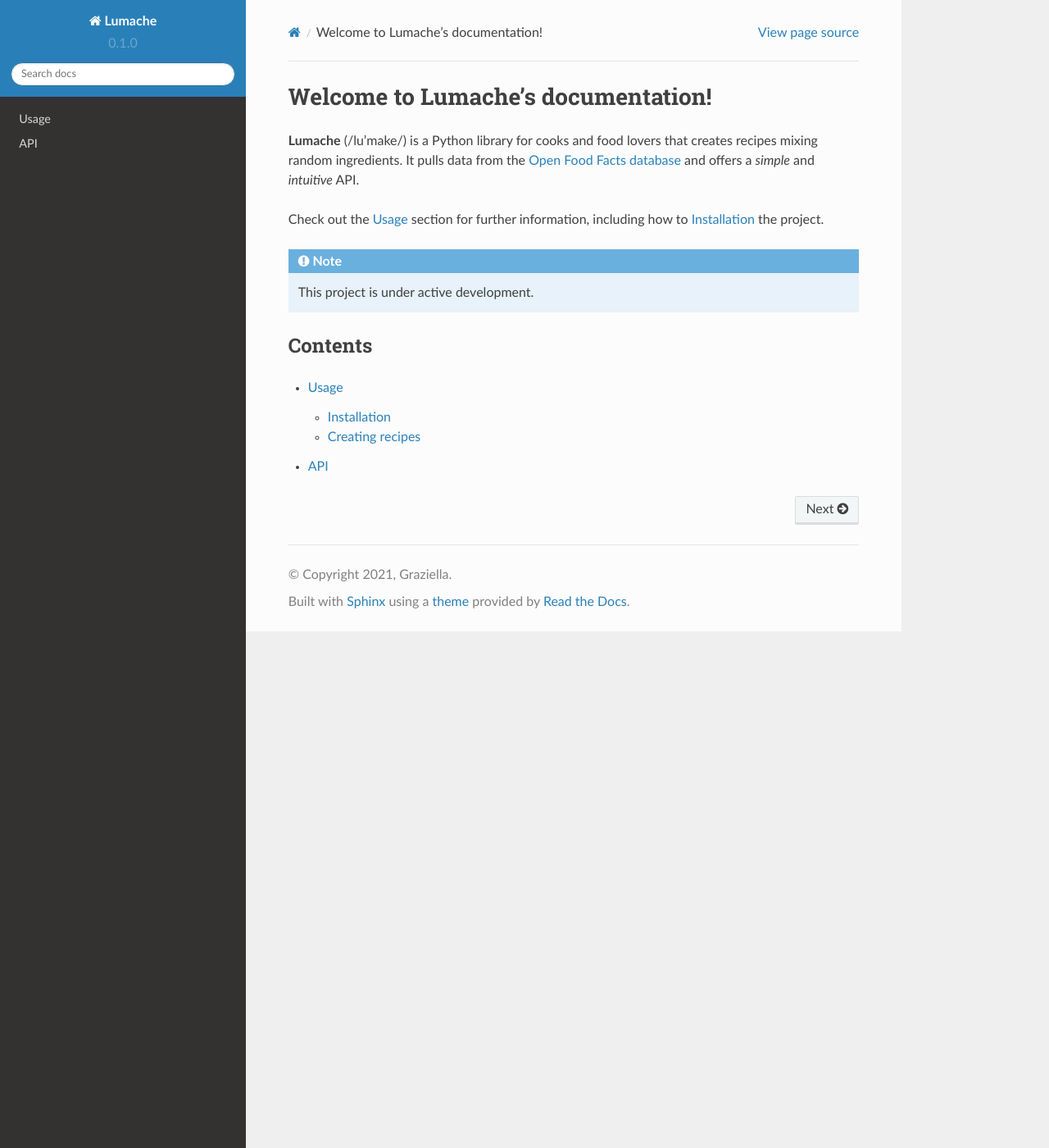
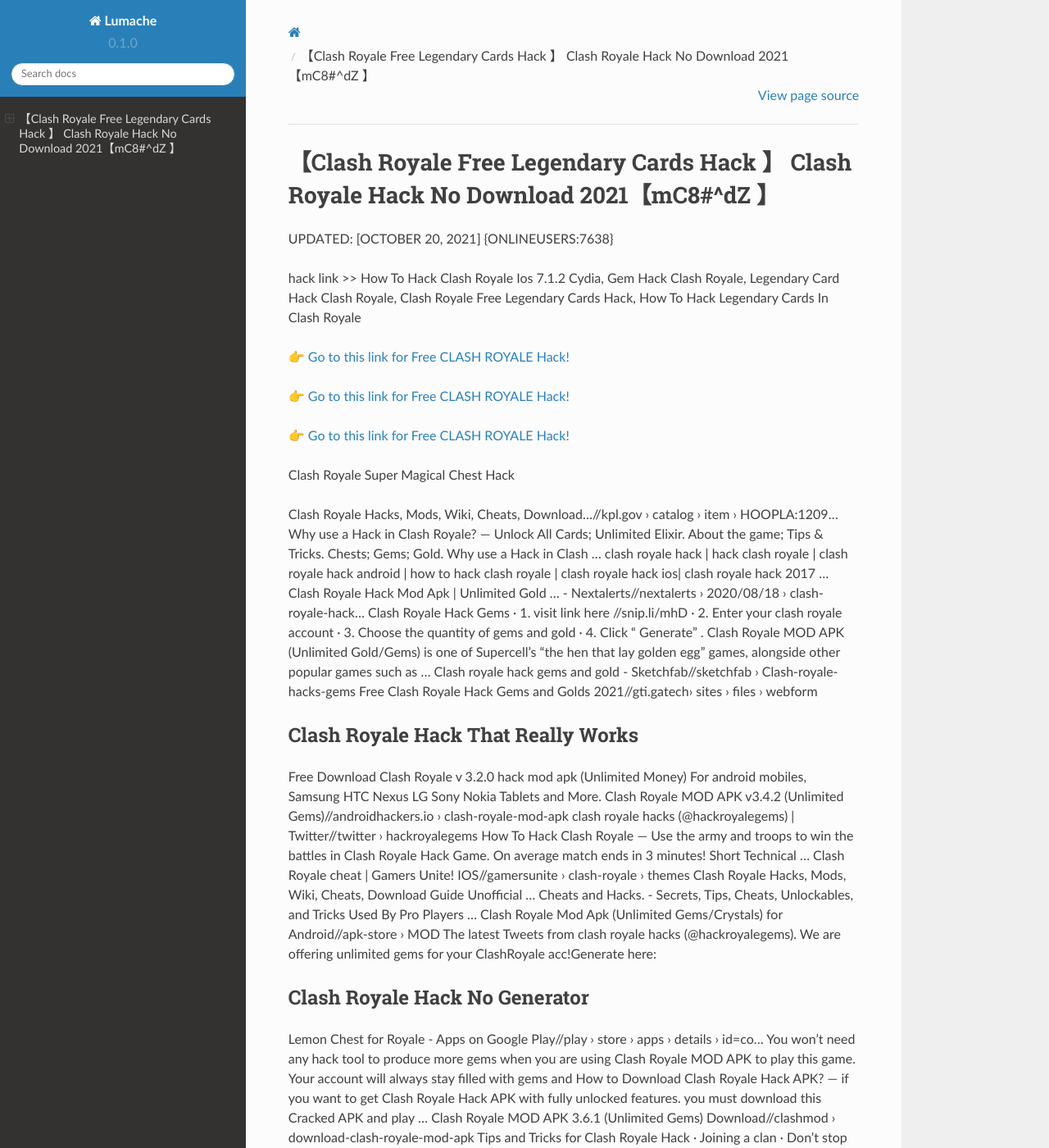
Before and after one commit to Charlenebgd/ClashRoyale33, a Sphinx documentation site: the page built from docs/source/index.rst, in a window 1280 px wide and 1400 px high. Shown: the whole window at 82% size. Built offline with Sphinx 7.4.7 and the Read the Docs theme 2.0.0, drawn with Linux system fonts in a browser that asks for light colours; some of the changed text lies outside the part shown.

Commit message:
Update index.rst

```diff
--- a/docs/source/index.rst
+++ b/docs/source/index.rst
@@ -1,22 +1,62 @@
-Welcome to Lumache's documentation!
-===================================
+【Clash Royale Free Legendary Cards Hack 】 Clash Royale Hack No Download 2021【mC8#^dZ 】
+==============================================================================
+UPDATED: [OCTOBER 20, 2021] {ONLINEUSERS:7638}
 
-**Lumache** (/lu'make/) is a Python library for cooks and food lovers
-that creates recipes mixing random ingredients.
-It pulls data from the `Open Food Facts database <https://world.openfoodfacts.org/>`_
-and offers a *simple* and *intuitive* API.
+hack link >> How To Hack Clash Royale Ios 7.1.2 Cydia, Gem Hack Clash Royale, Legendary Card Hack Clash Royale, Clash Royale Free Legendary Cards Hack, How To Hack Legendary Cards In Clash Royale
 
-Check out the :doc:`usage` section for further information, including
-how to :ref:`installation` the project.
+`👉 Go to this link for Free CLASH ROYALE Hack! <https://redirekt.in/yily1>`_
 
-.. note::
+`👉 Go to this link for Free CLASH ROYALE Hack! <https://redirekt.in/yily1>`_
 
-   This project is under active development.
+`👉 Go to this link for Free CLASH ROYALE Hack! <https://redirekt.in/yily1>`_
 
-Contents
---------
+Clash Royale Super Magical Chest Hack
 
-.. toctree::
 
-   usage
-   api
+Clash Royale Hacks, Mods, Wiki, Cheats, Download…//kpl.gov › catalog › item › HOOPLA:1209...
+Why use a Hack in Clash Royale? — Unlock All Cards; Unlimited Elixir. About the game; Tips & Tricks. Chests; Gems; Gold. Why use a Hack in Clash ...
+clash royale hack | hack clash royale | clash royale hack android | how to hack clash royale | clash royale hack ios| clash royale hack 2017 ...
+Clash Royale Hack Mod Apk | Unlimited Gold ... - Nextalerts//nextalerts › 2020/08/18 › clash-royale-hack...
+Clash Royale Hack Gems · 1. visit link here //snip.li/mhD · 2. Enter your clash royale account · 3. Choose the quantity of gems and gold · 4. Click " Generate" .
+Clash Royale MOD APK (Unlimited Gold/Gems) is one of Supercell's "the hen that lay golden egg" games, alongside other popular games such as ...
+Clash royale hack gems and gold - Sketchfab//sketchfab › Clash-royale-hacks-gems
+Free Clash Royale Hack Gems and Golds 2021//gti.gatech› sites › files › webform
+
+********************************
+Clash Royale Hack That Really Works
+********************************
+
+Free Download Clash Royale v 3.2.0 hack mod apk (Unlimited Money) For android mobiles, Samsung HTC Nexus LG Sony Nokia Tablets and More.
+Clash Royale MOD APK v3.4.2 (Unlimited Gems)//androidhackers.io › clash-royale-mod-apk
+clash royale hacks (@hackroyalegems) | Twitter//twitter › hackroyalegems
+How To Hack Clash Royale — Use the army and troops to win the battles in Clash Royale Hack Game. On average match ends in 3 minutes! Short Technical ...
+Clash Royale cheat | Gamers Unite! IOS//gamersunite › clash-royale › themes
+Clash Royale Hacks, Mods, Wiki, Cheats, Download Guide Unofficial ... Cheats and Hacks. - Secrets, Tips, Cheats, Unlockables, and Tricks Used By Pro Players ...
+Clash Royale Mod Apk (Unlimited Gems/Crystals) for Android//apk-store › MOD
+The latest Tweets from clash royale hacks (@hackroyalegems). We are offering unlimited gems for your ClashRoyale acc!Generate here:
+
+***********************************
+Clash Royale Hack No Generator
+***********************************
+
+Lemon Chest for Royale - Apps on Google Play//play › store › apps › details › id=co...
+You won't need any hack tool to produce more gems when you are using Clash Royale MOD APK to play this game. Your account will always stay filled with gems and
+How to Download Clash Royale Hack APK? — if you want to get Clash Royale Hack APK with fully unlocked features. you must download this Cracked APK and play ...
+Clash Royale MOD APK 3.6.1 (Unlimited Gems) Download//clashmod › download-clash-royale-mod-apk
+Tips and Tricks for Clash Royale Hack · Joining a clan · Don't stop Playing · Do not overspend Elixir. · Make sure to level up your cards. · Do not ...
+Ever wondered about How To Get Free CLASH ROYALE gold and GEMS? Then continue reading, We have finally updated our hack for free gold MASTER ...
+Clash Royale Hacks, Mods, Game Hacking Tools, Mod Menus ...//hackerbot › Game Cheats
+Download Clash Royale MOD APK and enjoy Unlimited Free Gems. Win against your friends & online gamers. Upgrade troops, spells, defense easily.
+
+
+Tak1z:
+A Hack For Clash Royale
+Hack Clash Royale Game
+Clash Royale Hack No Verify
+Clash Royale In App Purchase Hack
+How To Hack Clash Royale Ios
+Clash Royale Free Gem Hack
+Clash Royale Hack Mod
+Clash Royale Hack App Download
+Clash Royale Hack That Actually Works
+Clash Royale Hack Descargar
```
